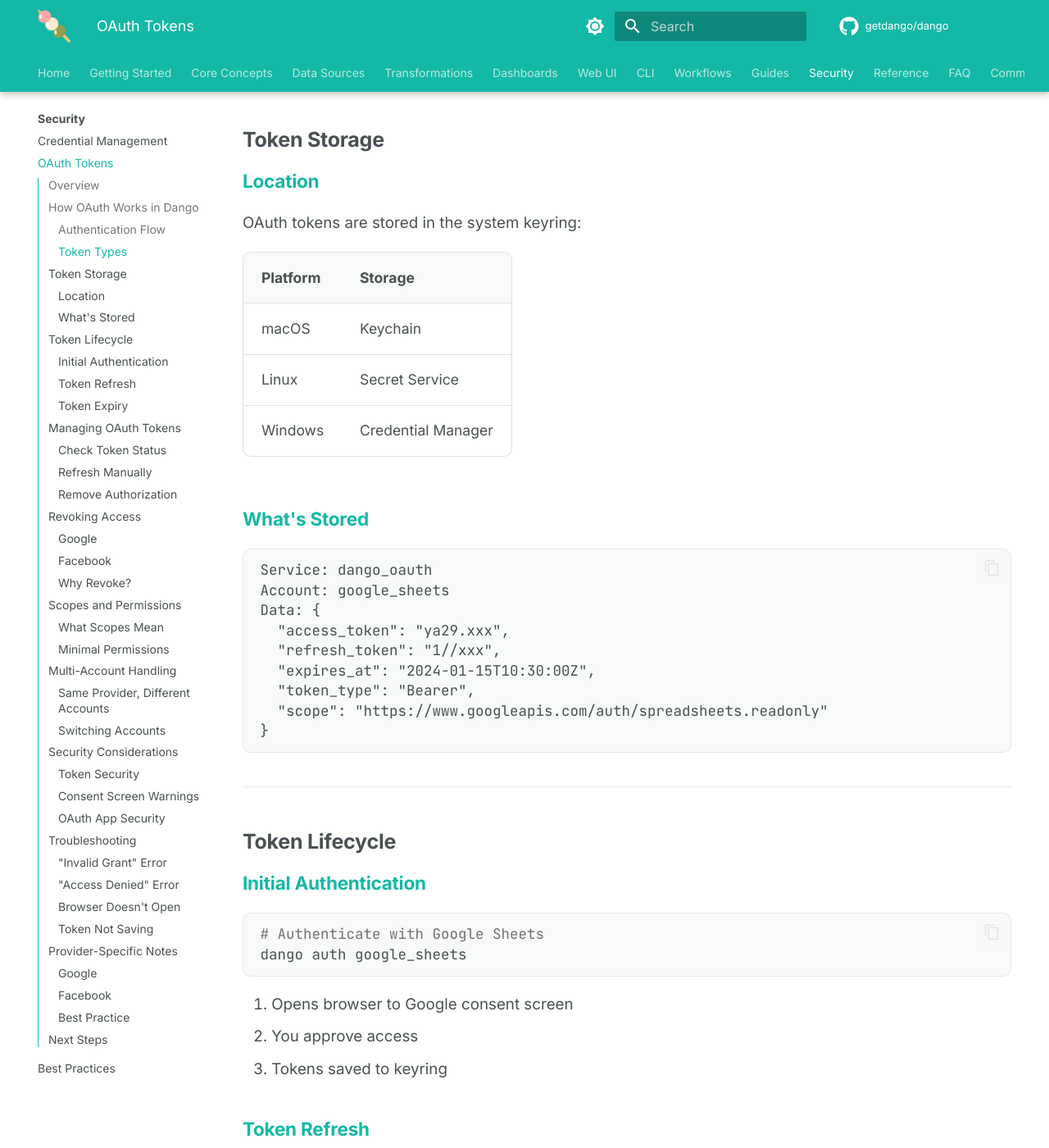
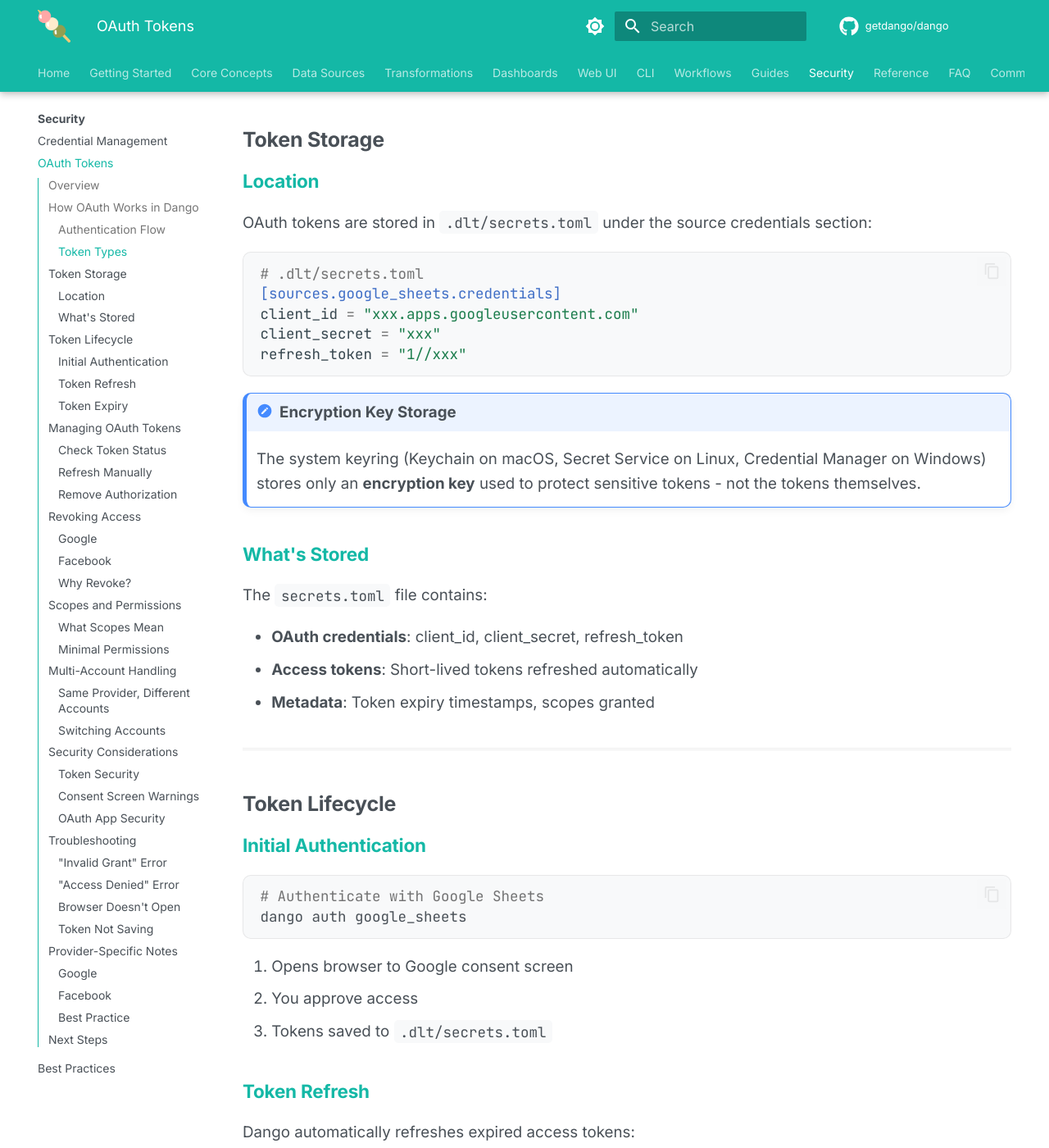
Before and after one commit to getdango/docs, an MkDocs documentation site: the page built from docs/security/oauth.md, in a window 1280 px wide and 1400 px high, scrolled down 1370 px. Shown: the whole window at 82% size. Built offline with MkDocs 1.6.1 and Material for MkDocs 9.7.7, drawn with Linux system fonts in a browser that asks for light colours; comment, search, counter and statistics services are not loaded; the version menu is left out; some of the changed text lies outside the part shown.

Commit message:
fix: correct credential storage documentation accuracy
- Fix OAuth tokens are stored in `.dlt/secrets.toml`, not system keyring
- Keyring only stores encryption key, not credentials themselves
- Remove non-existent `--verbose` flag from sync command docs
- Use `RUNTIME__LOG_LEVEL=DEBUG` for debugging instead
- Update all references across security, faq, and troubleshooting docs

🤖 Generated with [Claude Code](https://claude.com/claude-code)

Co-Authored-By: Claude Opus 4.5 <noreply@anthropic.com>

````diff
--- a/docs/security/oauth.md
+++ b/docs/security/oauth.md
@@ -28,7 +28,7 @@ Dango uses OAuth for sources that require user authorization:
 
 4. Google returns tokens to Dango
 
-5. Tokens stored securely in keyring
+5. Tokens stored securely in secrets.toml
 ```
 
 ### Token Types
@@ -46,27 +46,26 @@ Dango uses OAuth for sources that require user authorization:
 
 ### Location
 
-OAuth tokens are stored in the system keyring:
+OAuth tokens are stored in `.dlt/secrets.toml` under the source credentials section:
 
-| Platform | Storage |
-|----------|---------|
-| macOS | Keychain |
-| Linux | Secret Service |
-| Windows | Credential Manager |
+```toml
+# .dlt/secrets.toml
+[sources.google_sheets.credentials]
+client_id = "xxx.apps.googleusercontent.com"
+client_secret = "xxx"
+refresh_token = "1//xxx"
+```
+
+!!! note "Encryption Key Storage"
+    The system keyring (Keychain on macOS, Secret Service on Linux, Credential Manager on Windows) stores only an **encryption key** used to protect sensitive tokens - not the tokens themselves.
 
 ### What's Stored
 
-```
-Service: dango_oauth
-Account: google_sheets
-Data: {
-  "access_token": "ya29.xxx",
-  "refresh_token": "1//xxx",
-  "expires_at": "2024-01-15T10:30:00Z",
-  "token_type": "Bearer",
-  "scope": "https://www.googleapis.com/auth/spreadsheets.readonly"
-}
-```
+The `secrets.toml` file contains:
+
+- **OAuth credentials**: client_id, client_secret, refresh_token
+- **Access tokens**: Short-lived tokens refreshed automatically
+- **Metadata**: Token expiry timestamps, scopes granted
 
 ---
 
@@ -81,7 +80,7 @@ dango auth google_sheets
 
 1. Opens browser to Google consent screen
 2. You approve access
-3. Tokens saved to keyring
+3. Tokens saved to `.dlt/secrets.toml`
 
 ### Token Refresh
 
@@ -256,7 +255,7 @@ dango auth google_sheets --source my_source
 - Don't share tokens
 
 **Dango protections**:
-- Tokens stored in system keyring (encrypted)
+- Tokens stored in `secrets.toml` (optionally encrypted)
 - Tokens never logged
 - Tokens never displayed in UI
 
````
Also changed, not shown: docs/faq.md (+1 -1 lines), docs/security/best-practices.md (+1 -1 lines), docs/security/credentials.md (+22 -40 lines), docs/security/index.md (+2 -2 lines), docs/workflows/troubleshooting.md (+3 -3 lines).
